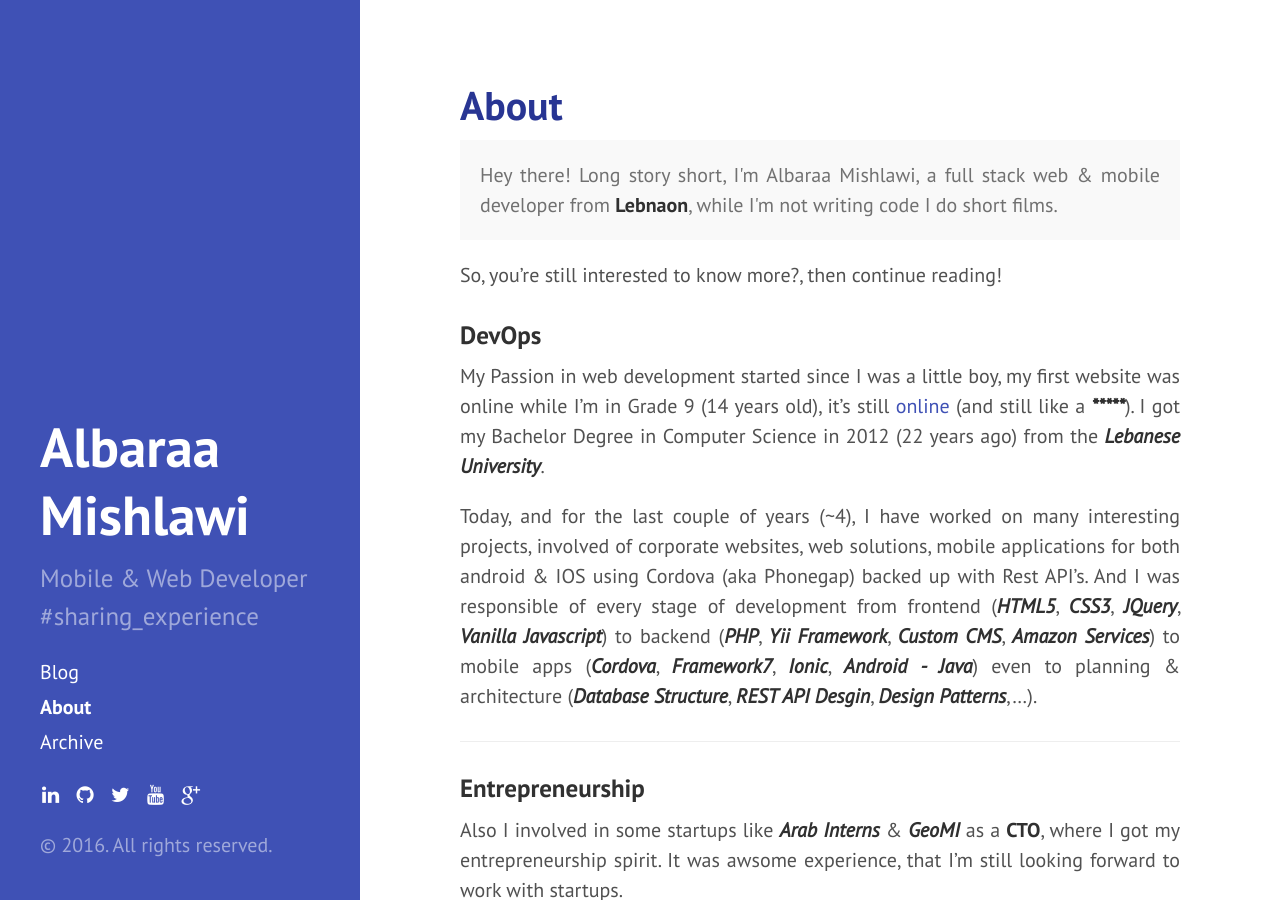
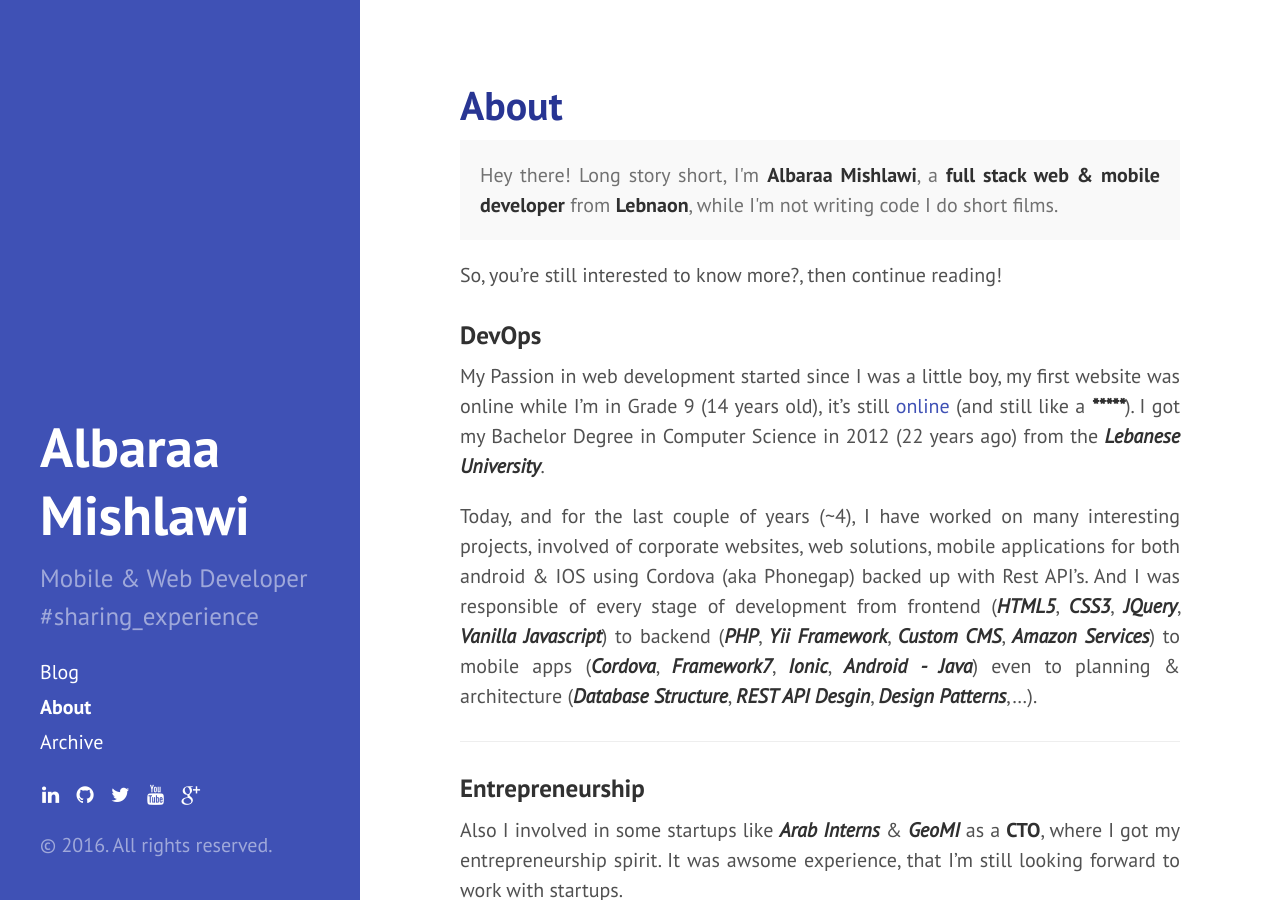
Before and after one commit to albaraam/albaraam.github.io, a Jekyll site: the page built from about.md, in a window 1280 px wide and 900 px high. Built offline with Jekyll 4.4.1, drawn with Linux system fonts in a browser that asks for light colours; nearby versions of some CDN libraries; Markdown is read by kramdown in place of the engine named in the settings.

```diff
--- a/about.md
+++ b/about.md
@@ -4,7 +4,7 @@ title: About
 ---
 
 <p class="message">
-  Hey there! Long story short, I'm Albaraa Mishlawi, a full stack web & mobile developer from <strong>Lebnaon</strong>, while I'm not writing code I do short films.
+  Hey there! Long story short, I'm <strong>Albaraa Mishlawi</strong>, a <strong>full stack web &amp; mobile developer</strong> from <strong>Lebnaon</strong>, while I'm not writing code I do short films.
 </p>
 
 So, you're still interested to know more?, then continue reading!
```
